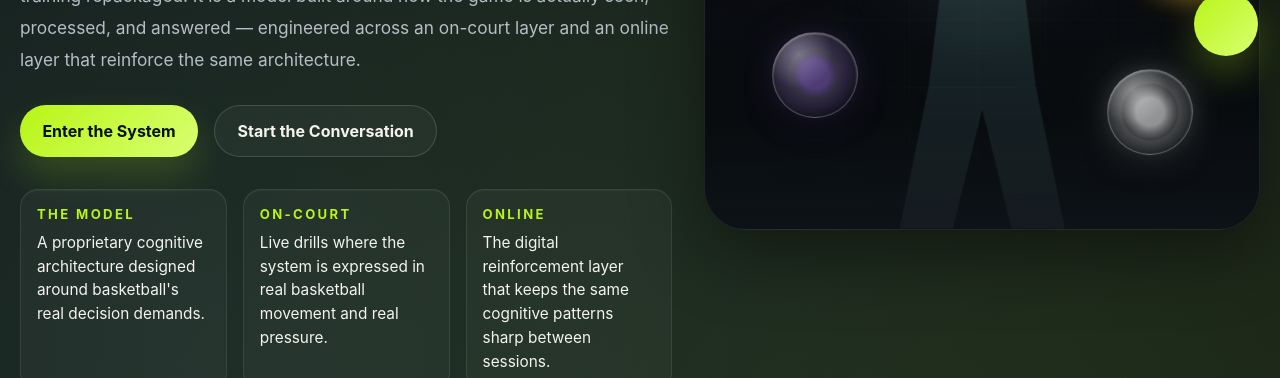
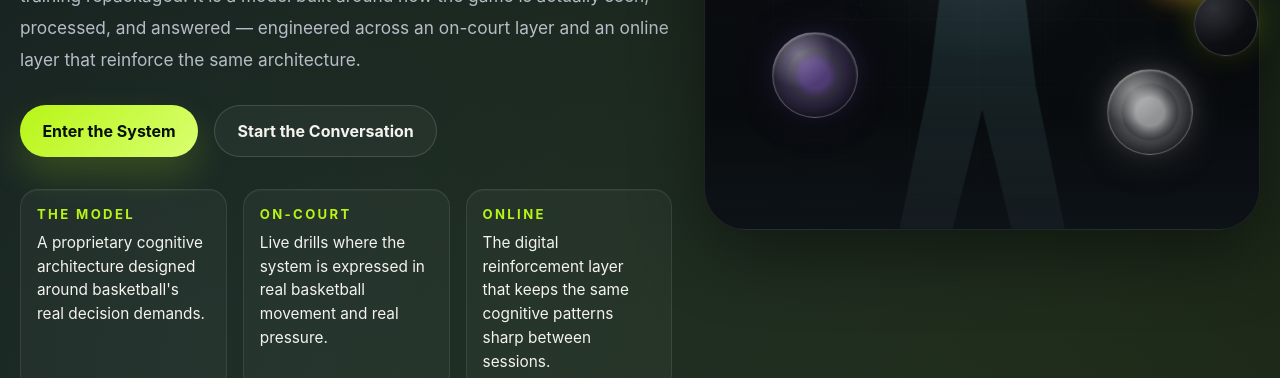
Before and after one commit to hooporiapr-oss/REACTION-LIGHTS-Training, a website: page index.html in a window 1280 px wide. Shown: the part 722-1100 px from the top of the page. Drawn offline with Linux system fonts and the light colour scheme.

Commit message:
Update index.html

```diff
--- a/index.html
+++ b/index.html
@@ -729,18 +729,25 @@
       display: inline-flex;
       align-items: center;
       justify-content: center;
-      background: linear-gradient(135deg, var(--accent), #d9ff71);
-      color: #081006;
-      box-shadow: 0 18px 36px rgba(184,245,22,0.25);
+      background:
+        radial-gradient(circle at 30% 25%, rgba(255,255,255,0.12), transparent 55%),
+        linear-gradient(145deg, #15181f, #08090c);
+      border: 1px solid rgba(255,255,255,0.16);
+      box-shadow:
+        0 18px 36px rgba(0,0,0,0.45),
+        0 0 0 1px rgba(255,255,255,0.04),
+        0 0 28px rgba(184,245,22,0.25);
       cursor: pointer;
       transition: transform var(--transition), box-shadow var(--transition);
-      font-size: 1.85rem;
-      font-weight: 800;
-      line-height: 1;
+      overflow: hidden;
     }
     .chat-fab:hover {
-      transform: translateY(-2px) scale(1.02);
-      box-shadow: 0 22px 42px rgba(184,245,22,0.32);
+      transform: translateY(-2px) scale(1.04);
+      box-shadow:
+        0 22px 42px rgba(0,0,0,0.55),
+        0 0 0 1px rgba(255,255,255,0.08),
+        0 0 36px rgba(127,226,255,0.35);
+    }
     }
     .chat-fab.is-hidden {
       opacity: 0;
```
